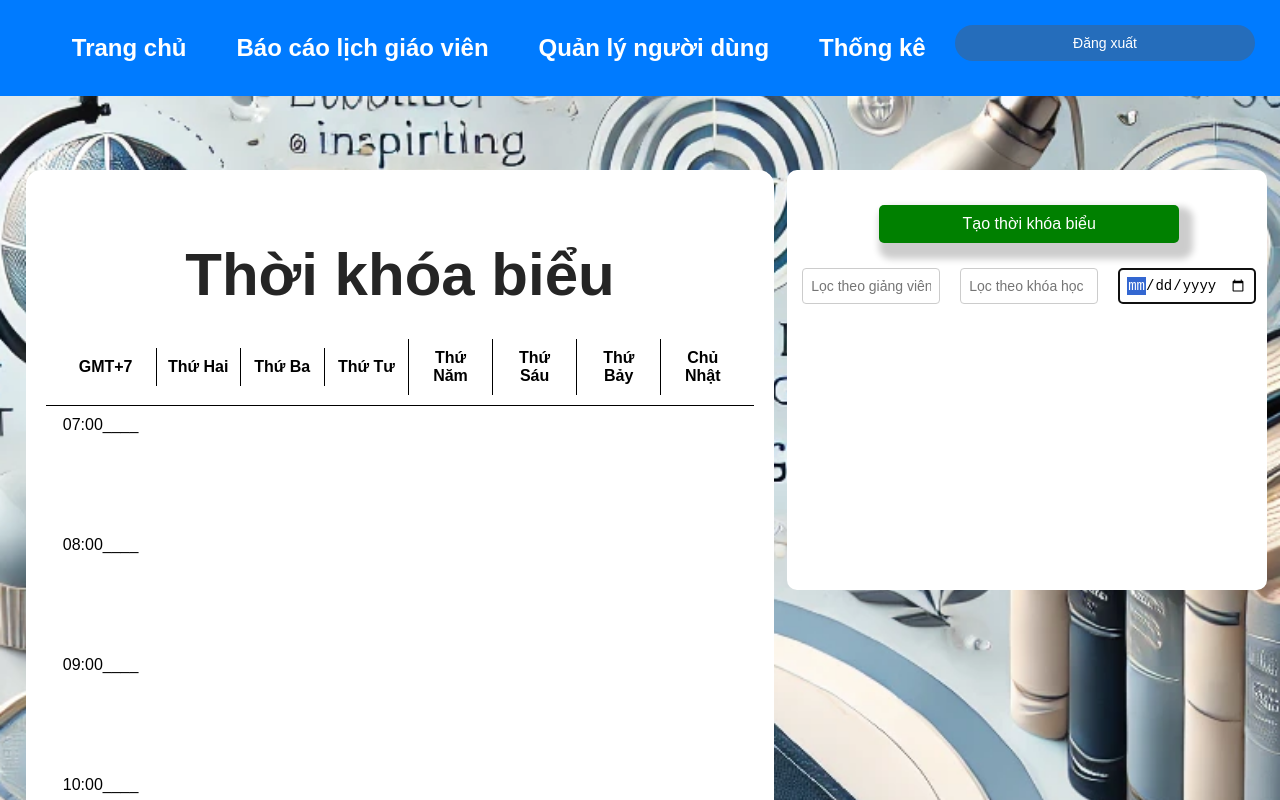
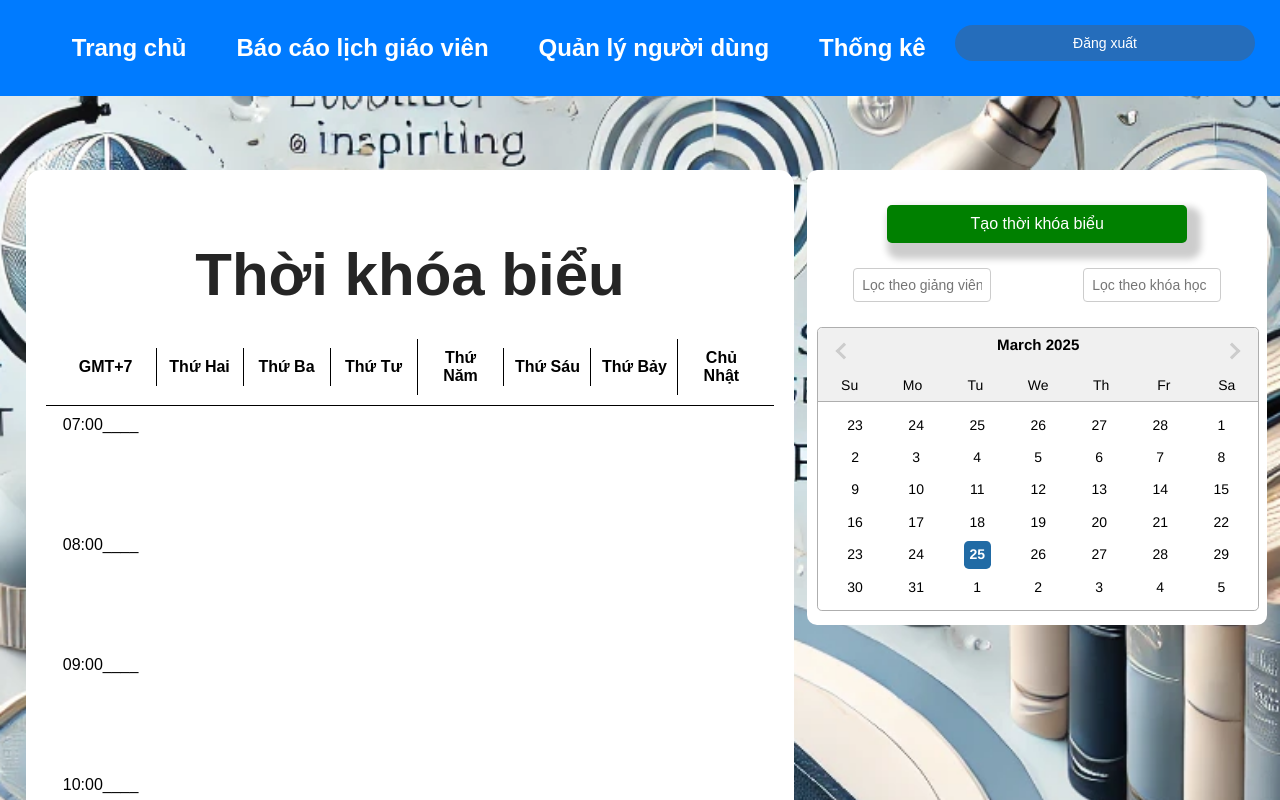
Before and after one commit to phungtr/englishcenter-frontend_online_testing, a React (Create React App) app: page /teaching-schedule-report in a window 1280 px wide. Shown: the top 800 px of the page. Built offline with nearby package versions, Linux system fonts and the light colour scheme; no server answers.

Commit message:
cap nhap them giao dien tkb ,load man hinh sau thao tac

```diff
--- a/package.json
+++ b/package.json
@@ -12,6 +12,7 @@
     "react": "^18.3.1",
     "react-big-calendar": "^1.18.0",
     "react-calendar": "^5.1.0",
+    "react-datepicker": "^4.8.0",
     "react-dom": "^18.3.1",
     "react-router-dom": "^7.1.5",
     "react-scripts": "^5.0.1",
--- a/src/component/Calender.js
+++ b/src/component/Calender.js
@@ -5,7 +5,9 @@ import * as XLSX from "xlsx";
 
 
 const Schedule = ({ schedule }) => {
+  const colors = ["#ffdddd", "#ddeeff", "#ddffdd", "#ffeeaa", "#e5ddff", "#f9f9f9"];
 
+  const getRandomColor = () => colors[Math.floor(Math.random() * colors.length)];
   const exportToExcel = () => {
     const filteredSchedule = schedule.map(({ style, ...rest }) => rest);
     const ws = XLSX.utils.json_to_sheet(filteredSchedule);
@@ -77,12 +79,13 @@ const Schedule = ({ schedule }) => {
                   key={index}
                   className={eventClass}
                   style={{
+                    backgroundColor: getRandomColor(),
                     gridColumnStart: dayIndex + 2,
                     top: `${top}px`,
                     height: `${height}px`,
                     position: "absolute",
-                    left: `${dayIndex * 255}px`,
-                    width: "255px",
+                    left: `${dayIndex * 188.5}px`,
+                    width: "188.5px",
                     borderRadius: "8px",
                     fontWeight: "bold",
                     boxShadow: "0 2px 4px rgba(0, 0, 0, 0.2)",
--- a/src/page/Staff/Teachingrepost.js
+++ b/src/page/Staff/Teachingrepost.js
@@ -1,24 +1,20 @@
-import React, { useState, useEffect, useRef } from 'react';
+import React, { useState, useEffect } from 'react';
 import '../../style/style/TeachingScheduleReport.css';
 import Schedule from '../../component/Calender';
 import Navbar from '../../component/Staffnavbar';
+import DatePicker from "react-datepicker";
+import "react-datepicker/dist/react-datepicker.css"
 import { schedules, createSchedule } from '../../sevrice/Api';
 
 const TeachingScheduleReport = () => {
   const [schedule, setSchedule] = useState([]);
-  const [filters, setFilters] = useState({ lecturer: '', course: '', date: '' });
+  const [filters, setFilters] = useState({
+    lecturer: "",
+    course: "",
+    date: new Date().toISOString().split("T")[0] // Lấy ngày hiện tại theo YYYY-MM-DD
+  });
   const [error, setError] = useState("");
   const [showForm, setShowForm] = useState(false);
-  const dateInputRef = useRef(null);
-  useEffect(() => {
-    const timer = setTimeout(() => {
-      if (dateInputRef.current) {
-        dateInputRef.current.focus(); // Focus vào input, giúp hiển thị date picker trên một số trình duyệt
-      }
-    }, 500); // Delay một chút để tránh lỗi trình duyệt chặn
-
-    return () => clearTimeout(timer);
-  }, []);
   const [form, setForm] = useState({
     classId: "",
     tcId: "",
@@ -58,12 +54,11 @@ const TeachingScheduleReport = () => {
         alert("Lỗi: Không tìm thấy thông tin người tạo!");
         return;
       }
-      // Gộp ngày với giờ
+
       const startDateTime = new Date(`${date}T${startTime}:00.000Z`).toISOString();
       const endDateTime = new Date(`${date}T${endTime}:00.000Z`).toISOString();
 
-      const newSchedule = await createSchedule({
-
+      await createSchedule({
         creatorId,
         startTime: startDateTime,
         endTime: endDateTime,
@@ -71,14 +66,15 @@ const TeachingScheduleReport = () => {
         ...rest,
       });
 
-      console.log("Thời khóa biểu đã tạo:", newSchedule);
+      alert("Tạo thời khóa biểu thành công!");
       setShowForm(false);
-      alert("Tạo thời khóa biểu thành công!");
+      setForm({ classId: "", tcId: "", date: "", startTime: "", endTime: "", scheduleStatus: "ACTIVE" });
+
+      await loadSchedule(); // Cập nhật lại danh sách sau khi thêm
     } catch (error) {
       alert("Lỗi khi tạo thời khóa biểu!");
     }
   };
-  useEffect(() => {
   const loadSchedule = async () => {
     try {
       const data = await schedules({});
@@ -88,31 +84,53 @@ const TeachingScheduleReport = () => {
       console.error("Không thể tải thời khóa biểu:", error);
     }
   };
-
+  useEffect(() => {
     loadSchedule();
   }, []);
   const handleFilterChange = (e) => {
-    const { name, value } = e.target;
+    if (e instanceof Date) {
+      // Nếu e là Date (từ DatePicker), cập nhật filters.date
       setFilters((prev) => {
-      const updatedFilters = {
-        ...prev,
-        [name]: value
-      };
+        const updatedFilters = { ...prev, date: e.toISOString().split("T")[0] };
         applyFilters(updatedFilters);
         return updatedFilters;
       });
+    } else {
+      // Nếu e là sự kiện từ input (name, value)
+      const { name, value } = e.target;
+      setFilters((prev) => {
+        const updatedFilters = { ...prev, [name]: value };
+        applyFilters(updatedFilters);
+        return updatedFilters;
+      });
+    }
+  };
+  const getWeekRange = (dateString) => {
+    const date = new Date(dateString);
+    const dayOfWeek = date.getDay(); // Chủ nhật = 0, Thứ hai = 1, ..., Thứ bảy = 6
+    const startDate = new Date(date);
+    startDate.setDate(date.getDate() - (dayOfWeek === 0 ? 6 : dayOfWeek - 1)); // Lấy Thứ Hai đầu tuần
+    const endDate = new Date(startDate);
+    endDate.setDate(startDate.getDate() + 6); // Lấy Chủ Nhật cuối tuần
+
+    return { start: startDate, end: endDate };
   };
   const applyFilters = (currentFilters) => {
+    const { start, end } = getWeekRange(currentFilters.date);
+
     return schedule.filter(schedule => {
-      const vietnamDate = new Date(schedule.startTime).toLocaleDateString("en-CA", { timeZone: "Asia/Ho_Chi_Minh" });
+      const vietnamDate = new Date(schedule.startTime);
+      vietnamDate.setHours(vietnamDate.getHours() + 7); // Chuyển sang giờ Việt Nam
+      const dateOnly = vietnamDate.toISOString().split("T")[0];
 
       return (
         (currentFilters.lecturer ? schedule.teacherName.toLowerCase().includes(currentFilters.lecturer.toLowerCase()) : true) &&
         (currentFilters.course ? schedule.className.toLowerCase().includes(currentFilters.course.toLowerCase()) : true) &&
-        (currentFilters.date ? vietnamDate === currentFilters.date : true) // So sánh ngày
+        (dateOnly >= start.toISOString().split("T")[0] && dateOnly <= end.toISOString().split("T")[0]) // Kiểm tra trong tuần
       );
     });
   };
+
   const filteredSchedule = Array.isArray(schedule)
     ? schedule.map(report => ({
       classId: report.classId,
@@ -130,6 +148,7 @@ const TeachingScheduleReport = () => {
       <div style={{ alignItems: "center", display: "flex" }}>  <Navbar /></div>
       <div className='schedule-middle'>
         <div className='right-container'>
+        <div></div>
           <div className="container">
             <div className="container-open-form">
               <button onClick={() => setShowForm(true)} className="open-form-button">
@@ -156,9 +175,13 @@ const TeachingScheduleReport = () => {
             )}
           </div>
           <div className="filter-container">
+          <div className="filter-class">
             <input type="text" name="lecturer" placeholder="Lọc theo giảng viên" value={filters.teacherName} onChange={handleFilterChange} />
             <input type="text" name="course" placeholder="Lọc theo khóa học" value={filters.className} onChange={handleFilterChange} />
-            <input type="date" name="date" value={filters.date} onChange={handleFilterChange} ref={dateInputRef} />
+            </div>
+            <div className="filter-Weekday">
+            <DatePicker selected={new Date(filters.date)} onChange={handleFilterChange} inline dateFormat="yyyy-MM-dd"  className="custom-datepicker" />
+            </div>
           </div>
         </div>
 
--- a/src/page/Staff/UserManagement.js
+++ b/src/page/Staff/UserManagement.js
@@ -64,7 +64,6 @@ const UserManagement = () => {
       [name]: name === "aType" ? parseInt(value) : value, // Chuyển `aType` thành số
     }));
   };
-  useEffect(() => {
   const fetchData = async () => {
     try {
       const [studentData, teacherData] = await Promise.allSettled([
@@ -107,6 +106,7 @@ const UserManagement = () => {
       console.error("Lỗi khi tải dữ liệu:", error);
     }
   };
+  useEffect(() => {
     fetchData();
   }, []);
   const showModal = (user) => {
@@ -138,6 +138,7 @@ const UserManagement = () => {
         setUsers([...users, newUser]);
       }
       setShowForm(false);
+      await fetchData();
     } catch (error) {
       console.error("Lỗi khi lưu dữ liệu:", error);
     }
--- a/src/style/style/Calender.css
+++ b/src/style/style/Calender.css
@@ -102,15 +102,6 @@
 .export-button:hover {
   background-color: #0056b3;
 }
-.event.tiếng-anh-trẻ-em { background: #ffdddd; }
-.event.ngữ-pháp-nâng-cao { background: #ddeeff; }
-.event.tiếng-anh-cấp-tốc { background: #ddffdd; }
-.event.luyện-nghe-và-nói { background: #ffeeaa; }
-.event.tiếng-anh-chuyên-nghành { background: #e5ddff; }
-.empty { background: #f9f9f9; }
-
-
-
 .container {
   text-align: center;
   margin-top: 20px;
--- a/src/style/style/TeachingScheduleReport.css
+++ b/src/style/style/TeachingScheduleReport.css
@@ -5,7 +5,7 @@
   font-family: Arial, sans-serif;
   display: flex;
   background-color: wheat;
-  background-image: url('../../style/acess/english-backhrod.webp');
+  background-image: url("../../style/acess/english-backhrod.webp");
   background-repeat: no-repeat;
   background-size: cover;
   background-position: center;
@@ -15,16 +15,16 @@
   display: flex;
   flex-direction: column;
   min-height: 100vh;
-  gap:10px;
+  gap: 10px;
   overflow-x: hidden;
-  width:100%
+  width: 100%;
 }
 
 .schedule-title {
   text-align: center;
   font-size: 60px;
   margin-bottom: 20px;
-  opacity:0.85;
+  opacity: 0.85;
 }
 
 .filter-container {
@@ -32,6 +32,8 @@
   justify-content: center;
   gap: 10px;
   margin-bottom: 20px;
+  flex-direction: column;
+
 }
 
 .filter-container input {
@@ -103,22 +105,74 @@
 .submit-button:hover {
   background-color: #0056b3;
 }
-.schedule-middle{
+.schedule-middle {
   display: flex;
   flex-direction: row-reverse;
   justify-content: flex-end;
   align-content: space-around;
-
 }
-.right-container{
+.right-container {
   background: #fff;
   margin: 5% 1%;
   border-radius: 10px;
+  width: 460px;
+  height: 390px;
+  padding: 10px;
+  padding-left:0;
+  padding-right:0
+}
+.filter-class {
   display: flex;
-  flex-direction: column;
-  flex-wrap: wrap;
-  width: 460px;
-  height: 400px;
+  justify-content: space-around;
+}
+.filter-Weekday{
+  height:auto;
+  background: #fff;
   padding: 10px;
+  width: 440px;
+  border-radius: 10px;
+}
+.react-datepicker {
+  width: 100% !important;
+}
 
+.react-datepicker__month-container {
+  width: 100%;
 }
+
+.react-datepicker__day-names {
+  display: grid;
+  grid-template-columns: repeat(7, 1fr);
+  text-align: center;
+  margin-bottom: -8px;
+  margin-top: 16px;
+  justify-items: center;
+  font-size: 14px;
+}
+
+.react-datepicker__week {
+  display: grid;
+  grid-template-columns: repeat(7, 1fr);
+  text-align: center;
+  justify-items: center;
+  font-size: 14px;
+}
+
+.react-datepicker__day {
+  width: 100%;
+}
+.react-datepicker__header:not(.react-datepicker__header--has-time-select) {
+  border-top-right-radius: 0.3rem;
+  font-variant: stacked-fractions;
+}
+.react-datepicker__navigation-icon::before {
+  border-color: #ccc;
+  border-style: solid;
+  border-width: 3px 3px 0 0;
+  content: "";
+  display: block;
+  height: 9px;
+  position: absolute;
+  top: 0px;
+  width: 9px;
+}
```
Also changed, not shown: 1 other file (tests, documents, lock files or other folders). Lines whose indentation alone changed are shown as unchanged.
